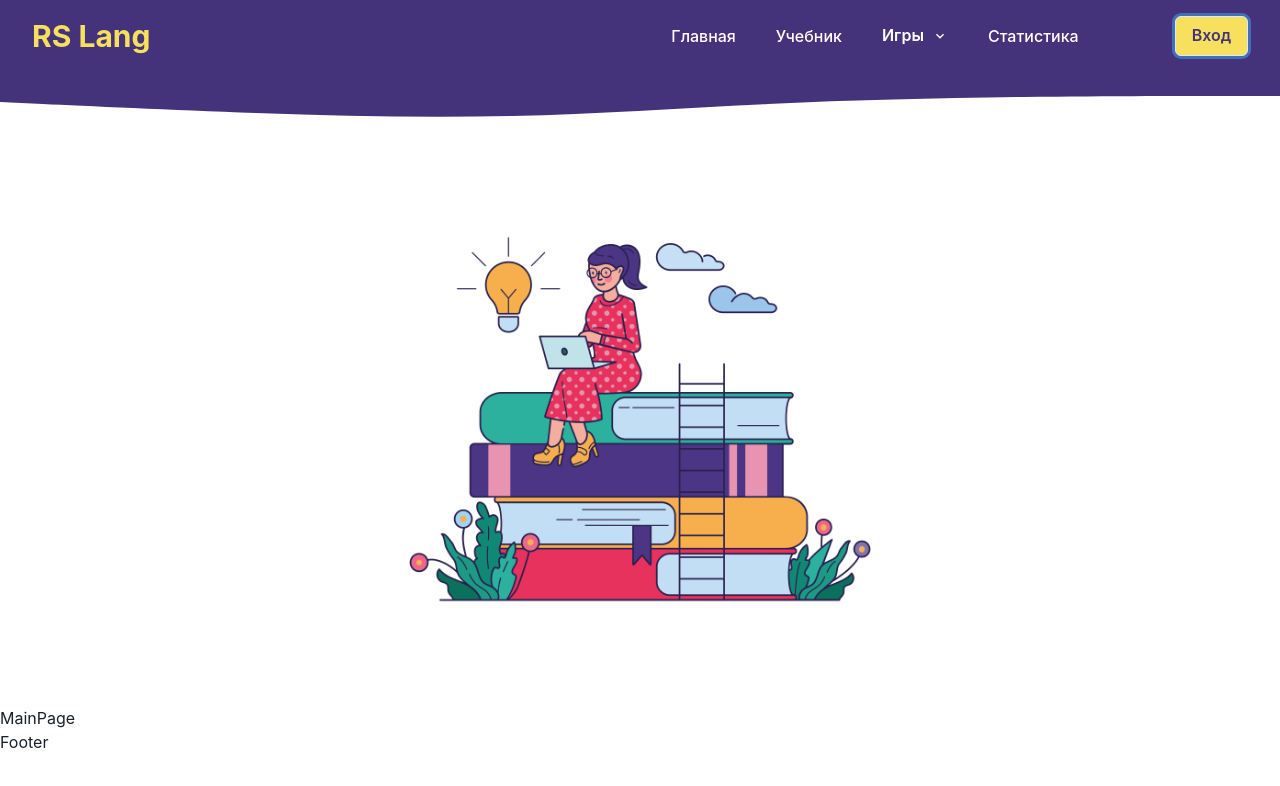
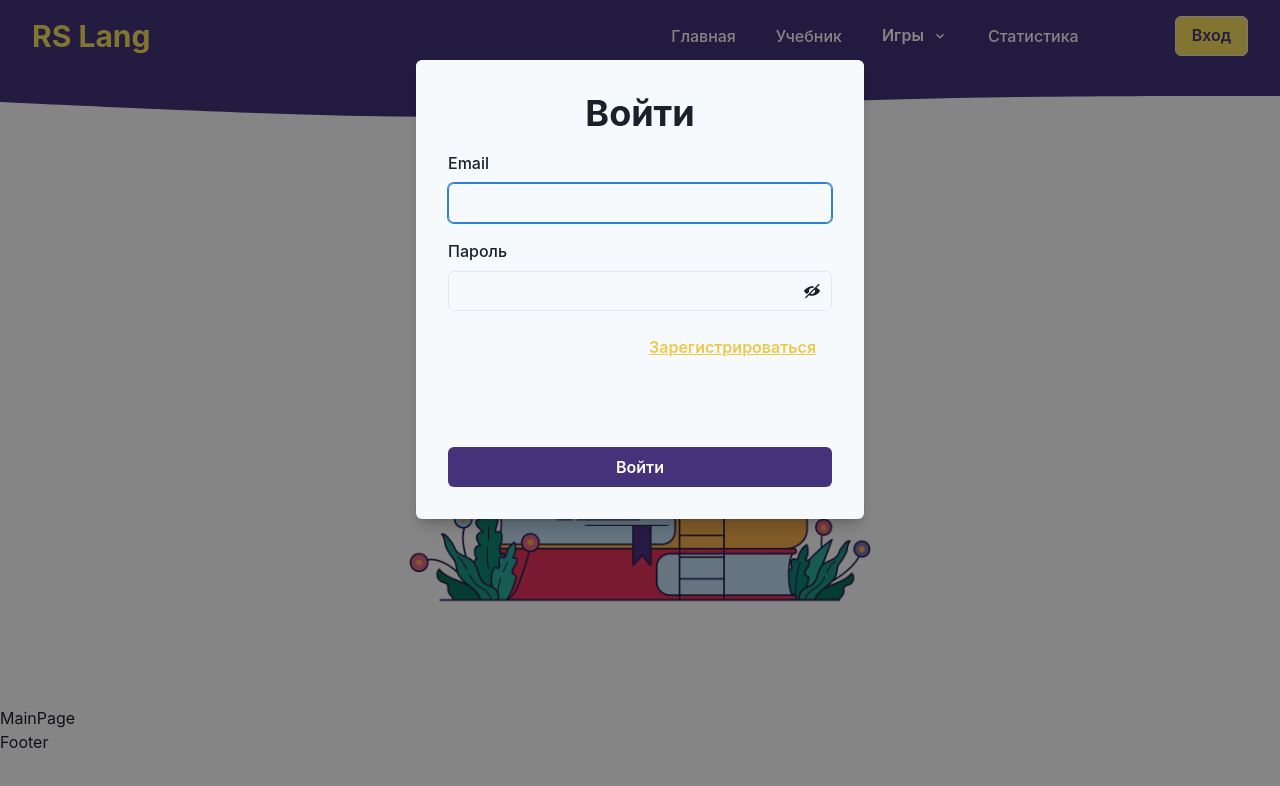
Before and after one commit to RS-Lang-Project/rslang, a React (Create React App) app: page / in a window 1280 px wide. Both pictures are taken after a click on the button "Вход". Shown: the top 786 px of the page. Built offline with nearby package versions, Linux system fonts and the light colour scheme.

Commit message:
feat: add authorization

```diff
--- /dev/null
+++ b/src/components/BtnSignIn.tsx
@@ -0,0 +1,284 @@
+import { useState, useEffect } from 'react';
+import {
+  Box,
+  ModalOverlay,
+  Modal,
+  Button,
+  useDisclosure,
+  Flex,
+  FormControl,
+  FormLabel,
+  Input,
+  Stack,
+  Text,
+  InputGroup,
+  InputRightElement,
+  Heading,
+  ModalContent,
+} from '@chakra-ui/react';
+
+import { ViewIcon, ViewOffIcon } from '@chakra-ui/icons';
+import { createUser, signIn as signInRequest } from '../requests/serverRequests';
+import { NewUserResponse, SignInResult } from '../requests/requestTypes';
+
+type InputEvent = React.ChangeEvent<HTMLInputElement>;
+
+const BtnSignIn = () => {
+  const { isOpen, onOpen, onClose } = useDisclosure();
+  const [sign, setSign] = useState<string>('in');
+  const [showPassword, setShowPassword] = useState(false);
+  const [name, setName] = useState<string>('');
+  const [email, setEmail] = useState<string>('');
+  const [password, setPassword] = useState<string>('');
+  const [errorMessage, setErrorMessage] = useState<string>('');
+  const hasToken = localStorage.getItem('userToken');
+  let token = '';
+  let author = false;
+  if (hasToken && hasToken !== '') {
+    token = hasToken;
+    author = true;
+  }
+  const [isAuthorization, setAuthorization] = useState<boolean>(author);
+
+  const [userToken, setUserToken] = useState<string>(token);
+
+  useEffect(() => {
+    localStorage.setItem('userToken', userToken);
+  }, [userToken]);
+
+  const handleChangeName = (event: InputEvent): void => {
+    setName(event.target.value);
+  };
+  const handleChangeEmail = (event: InputEvent): void => {
+    setEmail(event.target.value);
+  };
+  const handleChangePassword = (event: InputEvent): void => {
+    setPassword(event.target.value);
+  };
+
+  const resetData = () => {
+    setName('');
+    setEmail('');
+    setPassword('');
+    setErrorMessage('');
+  };
+
+  const changeModal = () => {
+    resetData();
+    if (sign === 'in') {
+      setSign('up');
+    } else {
+      setSign('in');
+    }
+  };
+
+  const openModal = () => {
+    setSign('in');
+    resetData();
+    onOpen();
+  };
+
+  const signUp = () => {
+    createUser({ name, email, password })
+      .then((data: NewUserResponse) => {
+        signIn();
+        onClose();
+      })
+      .catch((e) => {
+        setErrorMessage('Incorrect e-mail or password');
+      });
+  };
+
+  const signIn = () => {
+    signInRequest({ email, password })
+      .then((data: SignInResult) => {
+        setUserToken(data.token);
+        console.log(data.token);
+        onClose();
+        setAuthorization(true);
+        window.location.reload();
+      })
+      .catch((e) => {
+        setErrorMessage('Incorrect e-mail or password');
+      });
+  };
+
+  const logOut = () => {
+    setAuthorization(false);
+    localStorage.clear();
+    window.location.reload();
+  };
+
+  return (
+    <Box>
+      {!isAuthorization
+        ? (
+          <Button
+            onClick={openModal}
+            marginLeft="20"
+            variant="outline"
+            bg="yellow.300"
+            color="purple.800"
+            _hover={{ bg: 'yellow.200' }}
+          >
+            Вход
+          </Button>
+        ) : (
+          <Button
+            onClick={logOut}
+            marginLeft="20"
+            variant="outline"
+            bg="yellow.300"
+            color="purple.800"
+            _hover={{ bg: 'yellow.200' }}
+          >
+            Выйти
+          </Button>
+        )}
+      <Modal
+        isOpen={isOpen}
+        onClose={onClose}
+      >
+        <ModalOverlay />
+        <ModalContent>
+          <Flex
+            align="center"
+            justify="center"
+          >
+            {sign === 'in'
+              ? (
+                <Box
+                  w="100%"
+                  rounded="lg"
+                  bg="gray.50"
+                  boxShadow="lg"
+                  p={8}
+                >
+                  <Heading textAlign="center" mb={4} fontSize="4xl">Войти</Heading>
+                  <Stack spacing={4}>
+                    <FormControl id="email">
+                      <FormLabel>Email</FormLabel>
+                      <Input type="email" />
+                    </FormControl>
+                    <FormControl id="password">
+                      <FormLabel>Пароль</FormLabel>
+                      <InputGroup>
+                        <Input type={showPassword ? 'text' : 'password'} />
+                        <InputRightElement h="full">
+                          <Button
+                            variant="ghost"
+                            onClick={() => setShowPassword(!showPassword)}
+                          >
+                            {showPassword ? <ViewIcon /> : <ViewOffIcon />}
+                          </Button>
+                        </InputRightElement>
+                      </InputGroup>
+                    </FormControl>
+                    <Stack spacing={10}>
+                      <Stack
+                        direction={{ base: 'column', sm: 'row' }}
+                        align="start"
+                        justify="end"
+                      >
+                        <Button
+                          bg="transparent"
+                          color="yellow.400"
+                          textDecoration="underline"
+                          _hover={{
+                            color: 'yellow.600',
+                          }}
+                          onClick={changeModal}
+                        >
+                          Зарегистрироваться
+                        </Button>
+                      </Stack>
+                      <Text color="red.400">{errorMessage}</Text>
+                      <Button
+                        bg="purple.800"
+                        color="white"
+                        _hover={{
+                          bg: 'purple.700',
+                        }}
+                        onClick={() => signIn()}
+                      >
+                        Войти
+                      </Button>
+                    </Stack>
+                  </Stack>
+                </Box>
+              ) : (
+                <Box
+                  w="100%"
+                  rounded="lg"
+                  bg="gray.50"
+                  boxShadow="lg"
+                  p={8}
+                >
+                  <Heading textAlign="center" mb={4} fontSize="4xl">Зарегистрироваться</Heading>
+                  <Stack spacing={4}>
+                    <FormControl id="firstName" isRequired>
+                      <FormLabel>Имя</FormLabel>
+                      <Input
+                        type="text"
+                        onChange={handleChangeName}
+                      />
+                    </FormControl>
+                    <FormControl id="email" isRequired>
+                      <FormLabel>Email</FormLabel>
+                      <Input type="email" onChange={handleChangeEmail} />
+                    </FormControl>
+                    <FormControl id="password" isRequired>
+                      <FormLabel>Пароль</FormLabel>
+                      <InputGroup>
+                        <Input type={showPassword ? 'text' : 'password'} onChange={handleChangePassword} />
+                        <InputRightElement h="full">
+                          <Button
+                            variant="ghost"
+                            onClick={() => setShowPassword(!showPassword)}
+                          >
+                            {showPassword ? <ViewIcon /> : <ViewOffIcon />}
+                          </Button>
+                        </InputRightElement>
+                      </InputGroup>
+                    </FormControl>
+                    <Stack spacing={10}>
+                      <Stack
+                        direction={{ base: 'column', sm: 'row' }}
+                        align="start"
+                        justify="end"
+                      >
+                        <Button
+                          bg="transparent"
+                          color="yellow.400"
+                          textDecoration="underline"
+                          _hover={{
+                            color: 'yellow.600',
+                          }}
+                          onClick={changeModal}
+                        >
+                          Уже зарегистрированы?
+                        </Button>
+                      </Stack>
+                      <Text color="red.400">{errorMessage}</Text>
+                      <Button
+                        bg="purple.800"
+                        color="white"
+                        _hover={{
+                          bg: 'purple.700',
+                        }}
+                        onClick={() => signUp()}
+                      >
+                        Зарегистрироваться
+                      </Button>
+                    </Stack>
+                  </Stack>
+                </Box>
+              )}
+          </Flex>
+        </ModalContent>
+      </Modal>
+    </Box>
+  );
+};
+
+export default BtnSignIn;
--- a/src/components/Header.tsx
+++ b/src/components/Header.tsx
@@ -1,6 +1,5 @@
 import { FC } from 'react';
 import { Link } from 'react-router-dom';
-
 import {
   Box,
   Stack,
@@ -17,6 +16,7 @@ import {
 import { HamburgerIcon, ChevronDownIcon } from '@chakra-ui/icons';
 import 'focus-visible/dist/focus-visible';
 import '../styles/App.css';
+import BtnSignIn from './BtnSignIn';
 
 const Header: FC = (props) => {
   const { isOpen, onOpen, onClose } = useDisclosure();
@@ -87,15 +87,7 @@ const Header: FC = (props) => {
             display={{ base: isOpen ? 'block' : 'none', md: 'block' }}
             mt={{ base: 4, md: 0 }}
           >
-            <Button
-              marginLeft="20"
-              variant="outline"
-              bg="yellow.300"
-              color="purple.800"
-              _hover={{ bg: 'yellow.200' }}
-            >
-              Вход
-            </Button>
+            <BtnSignIn />
           </Box>
         </Flex>
       </Container>
```
